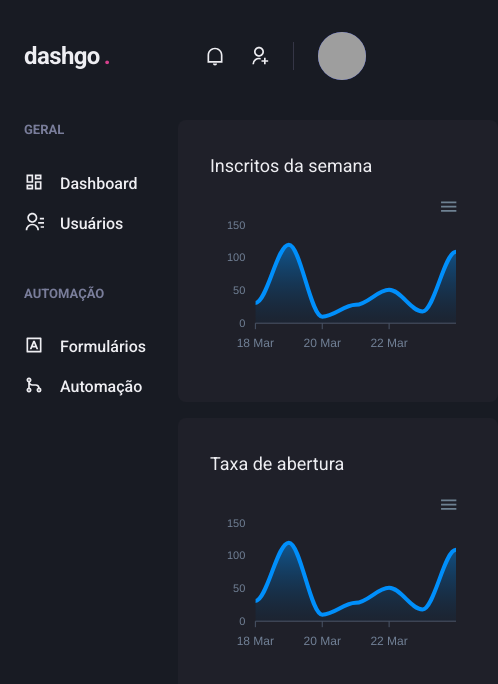
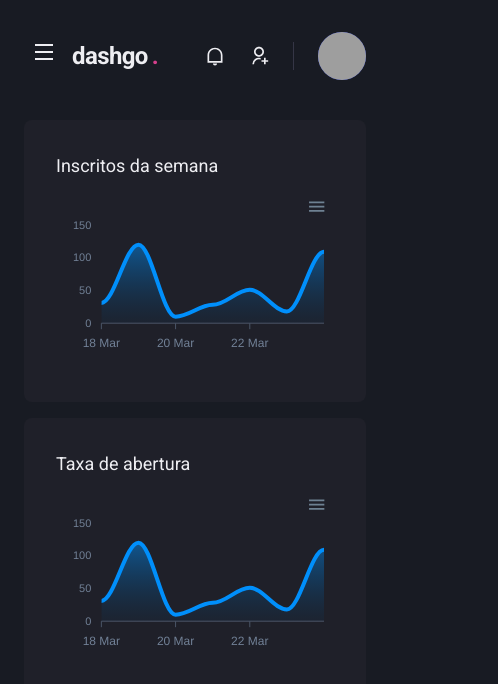
Before and after one commit to henriquesbarros/dashgo, a Next.js app: page /dashboard in a window 390 px wide. Shown: the top 684 px of the page, 498 px wide, since content can reach past the window. Built offline with nearby package versions, Linux system fonts and the light colour scheme; grey boxes are pictures that could not be loaded.

Commit message:
feat: created sidebar responsiveness

```diff
--- a/src/components/Header/index.tsx
+++ b/src/components/Header/index.tsx
@@ -1,11 +1,15 @@
-import { Flex, useBreakpointValue } from '@chakra-ui/react';
+import { Flex, useBreakpointValue, IconButton, Icon } from '@chakra-ui/react';
 
 import { Profile } from './Profile';
 import { NotificationsNav } from './NotificationsNav';
 import { SearchBox } from './SearchBox';
 import { Logo } from './Logo';
+import { useSideBarDrawer } from '../../contexts/SideBarDrawerContext';
+import { RiMenuLine } from 'react-icons/ri';
 
 export function Header() {
+	const { onOpen } = useSideBarDrawer();
+
 	const isWideVersion = useBreakpointValue({
 		base: false,
 		lg: true,
@@ -22,6 +26,18 @@
 				px="6"
 				align="center"
 			>
+				{ !isWideVersion && (
+					<IconButton
+						aria-label="Open navigation"
+						icon={<Icon as={RiMenuLine} />}
+						fontSize="24"
+						variant="unstyled"
+						onClick={onOpen}
+						mr="2"
+					>
+
+					</IconButton>
+				) }
 				<Logo />
 
 				{ isWideVersion && <SearchBox /> }
--- /dev/null
+++ b/src/components/Sidebar/SideBarNav.tsx
@@ -0,0 +1,21 @@
+import { Stack } from "@chakra-ui/react";
+import { RiDashboardLine, RiContactsLine, RiInputMethodLine, RiGitMergeLine } from 'react-icons/ri';
+
+import { NavSection } from './NavSection';
+import { NavLink } from './NavLink';
+
+export function SideBarNav() {
+	return (
+		<Stack spacing="12" align="flex-start">
+				<NavSection title="GERAL">
+					<NavLink icon={RiDashboardLine}>Dashboard</NavLink>
+					<NavLink icon={RiContactsLine}>Usuários</NavLink>
+				</NavSection>
+
+				<NavSection title="AUTOMAÇÃO">
+					<NavLink icon={RiInputMethodLine}>Formulários</NavLink>
+					<NavLink icon={RiGitMergeLine}>Automação</NavLink>
+				</NavSection>
+		</Stack>
+	);
+}
--- a/src/components/Sidebar/index.tsx
+++ b/src/components/Sidebar/index.tsx
@@ -1,23 +1,45 @@
-import { Box, Stack } from "@chakra-ui/react";
-import { RiDashboardLine, RiContactsLine, RiInputMethodLine, RiGitMergeLine } from 'react-icons/ri';
+import {
+  Box,
+  useBreakpointValue,
+  Drawer,
+  DrawerOverlay,
+  DrawerContent,
+  DrawerCloseButton,
+  DrawerHeader,
+  DrawerBody
+} from "@chakra-ui/react";
 
-import { NavSection } from './NavSection'
-import { NavLink } from './NavLink'
+import { useSideBarDrawer } from "../../contexts/SideBarDrawerContext";
 
-export function Sidebar() {
+import { SideBarNav } from "./SideBarNav";
+
+export function SideBar() {
+	const { isOpen, onClose } = useSideBarDrawer();
+
+  const isDrawerSideBar = useBreakpointValue({
+    base: true,
+    lg: false,
+  });
+
+  if (isDrawerSideBar) {
     return (
-      <Box as="aside" w="64" mr="8">
-        <Stack spacing="12" align="flex-start">
-            <NavSection title="GERAL">
-							<NavLink icon={RiDashboardLine}>Dashboard</NavLink>
-							<NavLink icon={RiContactsLine}>Usuários</NavLink>
-						</NavSection>
+      <Drawer isOpen={isOpen} placement="left" onClose={onClose}>
+        <DrawerOverlay>
+          <DrawerContent bg="gray.800" p="4">
+            <DrawerCloseButton mt="6" />
+            <DrawerHeader>Navegação</DrawerHeader>
+            <DrawerBody>
+              <SideBarNav />
+            </DrawerBody>
+          </DrawerContent>
+        </DrawerOverlay>
+      </Drawer>
+    );
+  }
 
-						<NavSection title="AUTOMAÇÃO">
-							<NavLink icon={RiInputMethodLine}>Formulários</NavLink>
-							<NavLink icon={RiGitMergeLine}>Automação</NavLink>
-						</NavSection>
-        </Stack>
-      </Box>
-    );
+  return (
+    <Box as="aside" w="64" mr="8">
+      <SideBarNav />
+    </Box>
+  );
 }
--- /dev/null
+++ b/src/contexts/SideBarDrawerContext.tsx
@@ -0,0 +1,29 @@
+import { useEffect, useContext, createContext, ReactNode } from 'react';
+import { useDisclosure, UseDisclosureReturn } from '@chakra-ui/react';
+import { useRouter } from 'next/router';
+
+interface SideBarDrawerProviderProps {
+	children: ReactNode
+}
+
+type SideBarDrawerContextData = UseDisclosureReturn
+
+const SideBarDrawerContext = createContext({} as SideBarDrawerContextData);
+
+export function SideBarDrawerProvider({ children }: SideBarDrawerProviderProps) {
+	const disclosure = useDisclosure();
+	const router = useRouter();
+
+	useEffect(() => {
+		disclosure.onClose()
+	// eslint-disable-next-line react-hooks/exhaustive-deps
+	}, [router.asPath]);
+
+	return (
+		<SideBarDrawerContext.Provider value={disclosure}>
+			{children}
+		</SideBarDrawerContext.Provider>
+	);
+}
+
+export const useSideBarDrawer = () => useContext(SideBarDrawerContext);
--- a/src/pages/_app.tsx
+++ b/src/pages/_app.tsx
@@ -2,10 +2,14 @@
 import { ChakraProvider } from '@chakra-ui/react';
 import { theme } from '../styles/theme';
 
+import { SideBarDrawerProvider } from '../contexts/SideBarDrawerContext';
+
 function MyApp({ Component, pageProps }: AppProps) {
   return (
     <ChakraProvider theme={theme}>
-      <Component {...pageProps} />
+      <SideBarDrawerProvider>
+				<Component {...pageProps} />
+			</SideBarDrawerProvider>
     </ChakraProvider>
   );
 }
--- a/src/pages/dashboard.tsx
+++ b/src/pages/dashboard.tsx
@@ -2,7 +2,7 @@
 import dynamic from 'next/dynamic';
 
 import { Header } from "../components/Header";
-import { Sidebar } from "../components/Sidebar";
+import { SideBar } from "../components/SideBar";
 
 const Chart = dynamic(() => import('react-apexcharts'), {
   ssr: false,
@@ -65,7 +65,7 @@
         <Flex direction="column" h="100vh">
           <Header />
           <Flex w="100%" my="6" maxW={1480} mx="auto" px="6">
-            <Sidebar />
+            <SideBar />
 
             <SimpleGrid flex="1" gap="4" minChildWidth="320px" align="flex-start">
               <Box
```
